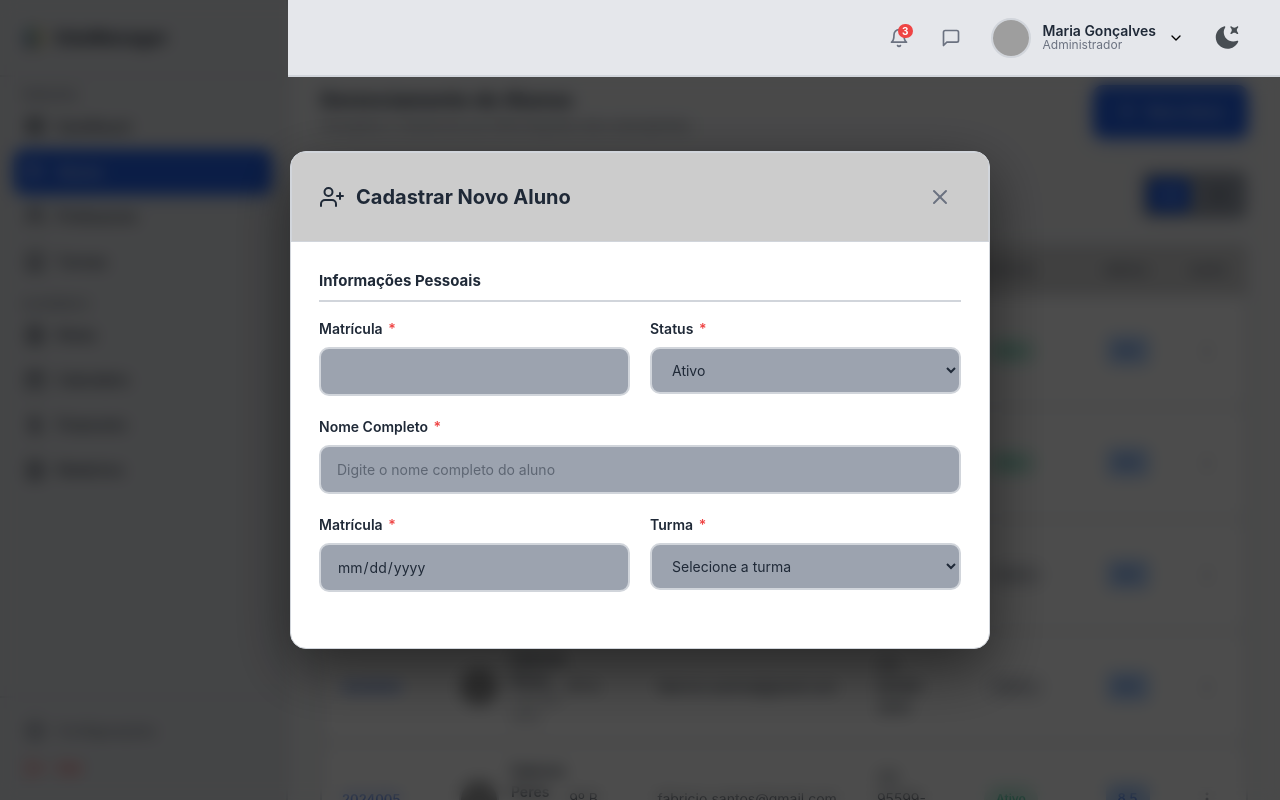
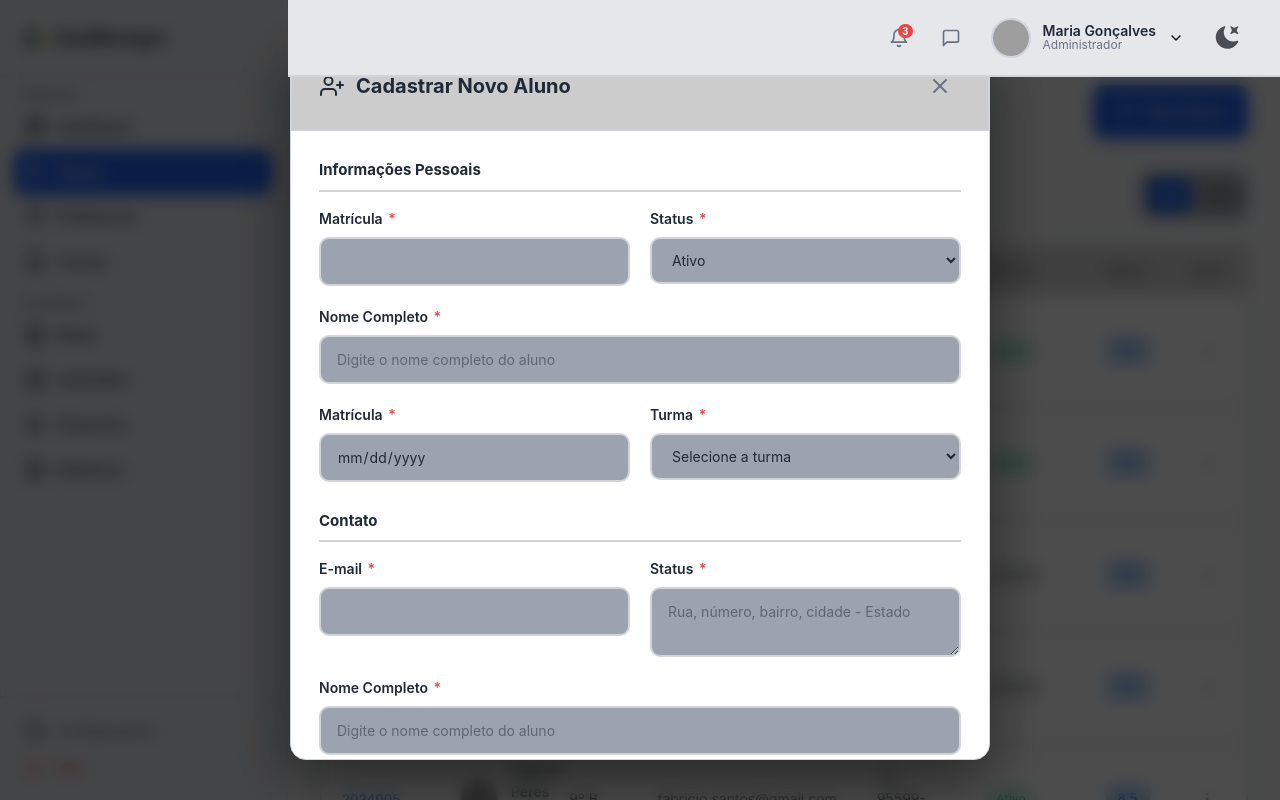
Before and after one commit to DevPeress/EduConnect-Web, a React (Vite) app: page /admin/alunos in a window 1280 px wide. Shown: the top 800 px of the page. Built offline with nearby package versions, Linux system fonts and the light colour scheme; grey boxes are pictures that could not be loaded.

Commit message:
Criação da segunda parte do cadastro

```diff
--- a/src/paginas/Administracao/Alunos/index.tsx
+++ b/src/paginas/Administracao/Alunos/index.tsx
@@ -422,7 +422,7 @@ const AlunosAdmin = () => {
 
                 <div className="flex flex-col gap-2">
                   <label className="text-[14px] font-semibold text-(--text-primary)" htmlFor="status">Status <span className="text-(--red) ml-0.5">*</span></label>
-                  <select className="w-full py-3 px-4 bg-(--bg-input) border-2 border-(--border-color) rounded-[10px] text-(--text-primary) text-[14px]  focus:outline-none focus:border-(--primary-color)" id="status" name="status" required>
+                  <select className="w-full py-3 px-4 bg-(--bg-input) border-2 border-(--border-color) rounded-[10px] text-(--text-primary) text-[14px] focus:outline-none focus:border-(--primary-color)" id="status" name="status" required>
                     <option value="Ativo">Ativo</option>
                     <option value="Inativo">Inativo</option>
                     <option value="Suspenso">Suspenso</option>
@@ -445,7 +445,7 @@ const AlunosAdmin = () => {
 
                 <div className="flex flex-col gap-2">
                   <label className="text-[14px] font-semibold text-(--text-primary)" htmlFor="turma">Turma <span className="text-(--red) ml-0.5">*</span></label>
-                  <select className="w-full py-3 px-4 bg-(--bg-input) border-2 border-(--border-color) rounded-[10px] text-(--text-primary) text-[14px]  focus:outline-none focus:border-(--primary-color)" id="turma" name="turma" required>
+                  <select className="w-full py-3 px-4 bg-(--bg-input) border-2 border-(--border-color) rounded-[10px] text-(--text-primary) text-[14px] focus:outline-none focus:border-(--primary-color)" id="turma" name="turma" required>
                     <option value="">Selecione a turma</option>
                     <option value="9º A">9º A</option>
                     <option value="9º B">9º B</option>
@@ -459,6 +459,28 @@ const AlunosAdmin = () => {
                 </div>
               </div>
             </div>
+
+            <div className="mb-7">
+              <h3 className="text-[15px] font-bold text-(--text-primary) mb-4 pb-2 border-b-2 border-(--border-color)">Contato</h3>
+              <div className="grid grid-cols-2 gap-5 mb-5">
+                <div className="flex flex-col gap-2">
+                  <label className="text-[14px] font-semibold text-(--text-primary)" htmlFor="email">E-mail <span className="text-(--red) ml-0.5">*</span></label>
+                  <input className="w-full py-3 px-4 bg-(--bg-input) border-2 border-(--border-color) rounded-[10px] text-(--text-primary) text-[14px] focus:outline-none focus:border-(--primary-color)" type="email" id="matricemailula" name="email" readOnly required />
+                </div>
+
+                <div className="flex flex-col gap-2">
+                  <label className="text-[14px] font-semibold text-(--text-primary)" htmlFor="Endereço">Status <span className="text-(--red) ml-0.5">*</span></label>
+                  <textarea className="w-full py-3 px-4 bg-(--bg-input) border-2 border-(--border-color) rounded-[10px] text-(--text-primary) text-[14px] focus:outline-none focus:border-(--primary-color)" id="Endereço" name="Endereço" placeholder="Rua, número, bairro, cidade - Estado"></textarea>
+                </div>
+              </div>
+
+              <div className="grid grid-cols-1 gap-5 mb-5">
+                <div className="flex flex-col gap-2">
+                  <label className="text-[14px] font-semibold text-(--text-primary)" htmlFor="m">Nome Completo <span className="text-(--red) ml-0.5">*</span></label>
+                  <input className="w-full py-3 px-4 bg-(--bg-input) border-2 border-(--border-color) rounded-[10px] text-(--text-primary) text-[14px] focus:outline-none focus:border-(--primary-color)" type="text" id="nome" name="nome" placeholder="Digite o nome completo do aluno" readOnly required />
+                </div>
+              </div>
+            </div>
           </form>
         </div>
       </div>
--- a/src/paginas/Login/index.tsx
+++ b/src/paginas/Login/index.tsx
@@ -76,7 +76,7 @@ const Login = ({ TrocarInfos }: LoginProps) => {
               Senha
             </label>
             <input
-              className="w-full px-3 py-4 border-2 border-(--border-color) rounded-lg text-[15px] text-(--text-primary) bg-(--bg-input)  focus:outline-none focus:border-(--primary-color)"
+              className="w-full px-3 py-4 border-2 border-(--border-color) rounded-lg text-[15px] text-(--text-primary) bg-(--bg-input) focus:outline-none focus:border-(--primary-color)"
               value={dados.senha}
               onChange={(e) => AlterarDados(e.target.value, "senha")}
               type="password"
```
